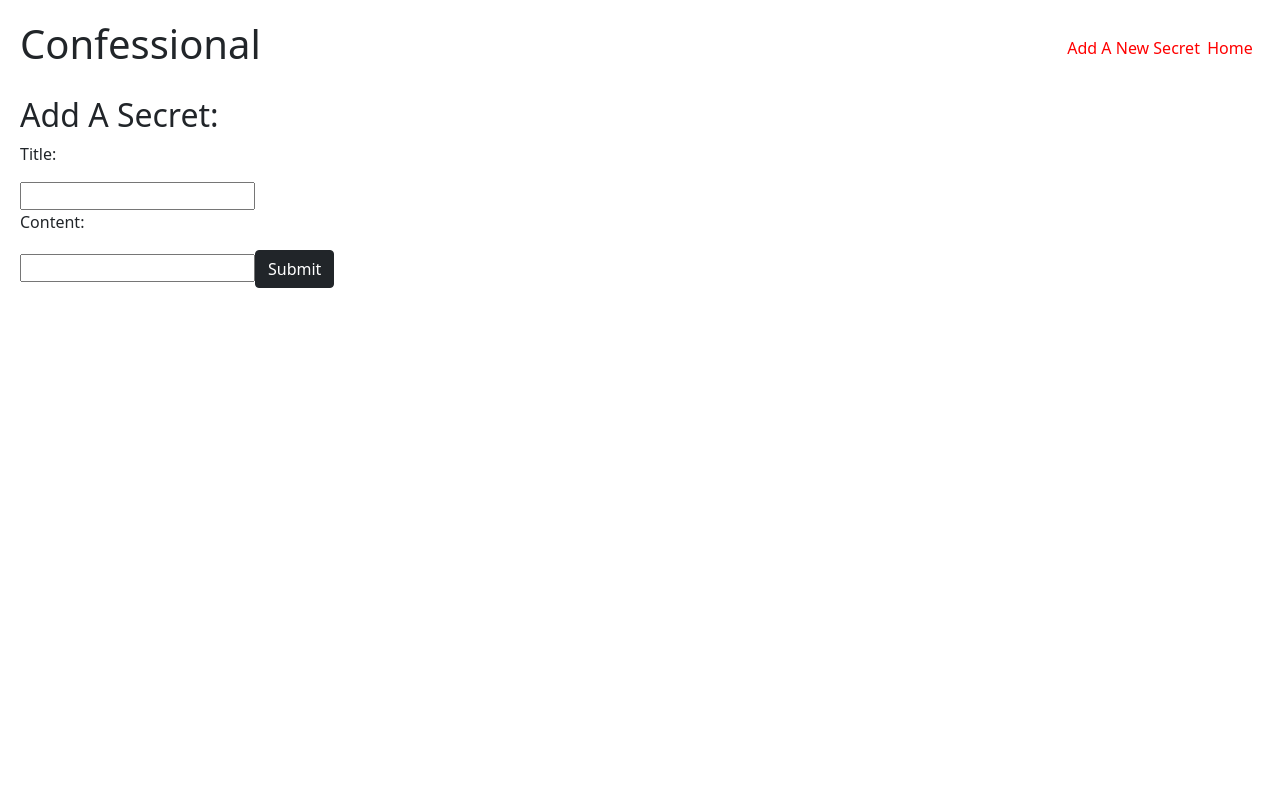
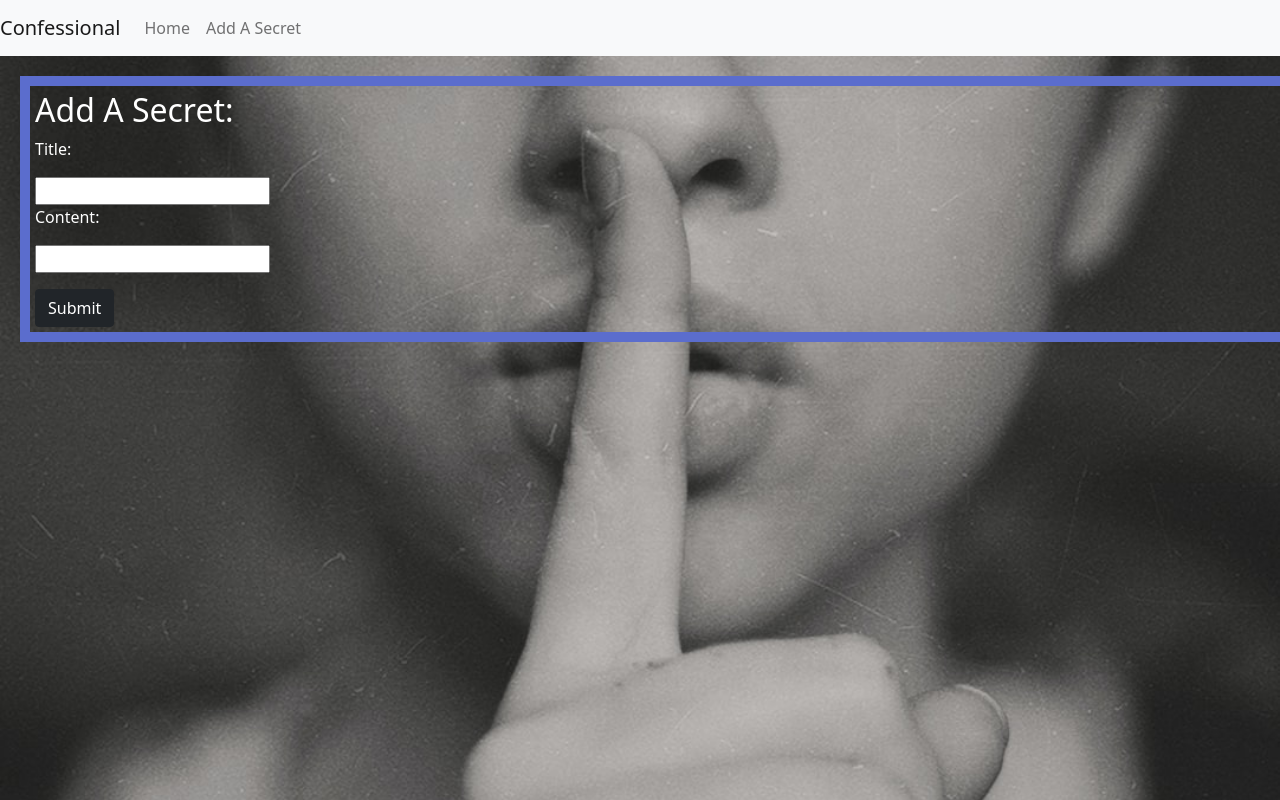
Before and after one commit to jeanetterosario88/confessional, a React (Create React App) app: page /new in a window 1280 px wide. Built offline with nearby package versions, Linux system fonts and the light colour scheme.

Commit message:
add CSS styling

```diff
--- a/src/App.js
+++ b/src/App.js
@@ -13,7 +13,7 @@ class App extends Component {
     return (
     <Router>
       <Header/>
-    <div className="App">
+    <div className="App" >
       <Route path="/" component={Secrets} exact/>
       <Route path="/secret/:id" component={SecretDetail} />
       <Route path="/new" component={SecretInput} />
--- a/src/Components/CommentInput.js
+++ b/src/Components/CommentInput.js
@@ -1,6 +1,7 @@
 import React, { Component } from 'react';
 import { connect } from 'react-redux';
-import { addComment } from "../actions/secrets"
+import { addComment } from "../actions/secrets";
+import { Button } from 'react-bootstrap'
 
 class CommentInput extends Component {
   constructor(props) {
@@ -53,7 +54,8 @@ class CommentInput extends Component {
                 name="content"
                 value={this.state.content}
                 onChange={(event) => this.handleOnComment(event)} />
-              <input type="submit" />
+                <p> </p>
+              <Button type="submit" variant="dark">Submit</Button>
             </form>
           </div>
         );
--- a/src/Components/Header.js
+++ b/src/Components/Header.js
@@ -1,15 +1,28 @@
 
 import React from 'react'
 import { Link } from 'react-router-dom'
+import { Navbar, Nav, NavDropdown, Form, FormControl, Button } from 'react-bootstrap'
 
 const Header = () => {
     return (
-        <header className="header">
-            <h1>Confessional</h1>
-            <div className="header__links"><Link to='/new'>Add A New Secret</Link>
-            <Link to='/'>Home</Link></div>
-        </header>
+
+            <Navbar bg="light" expand="lg">
+            <Navbar.Brand >Confessional</Navbar.Brand>
+            <Navbar.Toggle aria-controls="basic-navbar-nav" />
+            <Navbar.Collapse id="basic-navbar-nav">
+                <Nav className="mr-auto">
+                <Nav.Link href="/">Home</Nav.Link>
+                <Nav.Link href="/new">Add A Secret</Nav.Link>
+                </Nav>
+            </Navbar.Collapse>
+            </Navbar>
     )
 }
 
 export default Header
+
+ //     <header className="header">
+    //         <h1>Confessional</h1>
+    //         <div className="header__links"><Link to='/new'>Add A New Secret</Link>
+    //         <Link to='/'>Home</Link></div>
+    //     </header>
--- a/src/Components/Likes.js
+++ b/src/Components/Likes.js
@@ -4,7 +4,6 @@
 import React, {Component} from 'react'
 import {connect} from 'react-redux'
 import {addLike} from '../actions/secrets'
-
 
 class Likes extends Component {
     constructor(props){
@@ -25,9 +24,8 @@ class Likes extends Component {
         let secret = this.props.secret
         if (!secret.likes) {
             return (
-                <div>
-                    <i
-                        className="fas fa-heartbeat"
+                    <div>
+                        <i className="fas fa-heartbeat"
                         onClick={() => this.handleLike(secret)}
                         ></i>
                         {secret.likes}
--- a/src/Screens/SecretDetail.js
+++ b/src/Screens/SecretDetail.js
@@ -28,10 +28,14 @@ class SecretDetail extends Component {
 
         console.log('In Secret detail', this.props)
         if (!this.props.secret.id){
-            return (<h3>Loading...</h3>)
+            return(
+                <div className = "loading">
+                <h3>>Loading... </h3>
+                </div>
+            )
          }
             return(
-                <div>
+                <div className = "detail">
                    <h2>{this.props.secret.title}</h2>
                    <h3>{this.props.secret.content}</h3><br></br>
                    <Likes secret={this.props.secret}/>
--- a/src/Screens/SecretInput.js
+++ b/src/Screens/SecretInput.js
@@ -1,7 +1,7 @@
 import React, { Component } from 'react';
 import { connect } from 'react-redux';
 import { addSecret } from "../actions/secrets";
-import { Button } from 'react-bootstrap'
+import { Form, Button } from 'react-bootstrap'
 
 class SecretInput extends Component {
   constructor(props) {
@@ -75,6 +75,7 @@ class SecretInput extends Component {
             name="content"
             value={this.state.content}
             onChange={(event) => this.handleOnChange(event)} />
+            <p> </p>
           <Button type="submit" variant="dark">Submit</Button>
         </form>
       </div>
--- a/src/Screens/Secrets.js
+++ b/src/Screens/Secrets.js
@@ -36,7 +36,6 @@ render(){
         )
         )}
       </ul>
-      <Button variant="success">Testing </Button>
     </div>
   );
   }
--- a/src/index.css
+++ b/src/index.css
@@ -1,6 +1,15 @@
 * {
   margin: 0;
   padding: 0;
+}
+
+body, html {
+  height: 100%;
+  margin: 0;
+  background-image: url('./images/background.jpeg');
+  background-position: center;
+  background-repeat: no-repeat;
+  background-size: cover;
 }
 
 .header {
@@ -17,7 +26,19 @@
 }
 
 .form {
+  width: 100%;
+  border: solid #5B6DCD 10px;
+  padding: 5px;
+  position : relative;
   margin: 20px;
+  color: white;
+}
+
+
+
+.detail {
+  margin: 20px;
+  color: pink;
 }
 
 a {
```
Also changed, not shown: src/images/background.jpeg (added), 1 other file (tests, documents, lock files or other folders).
